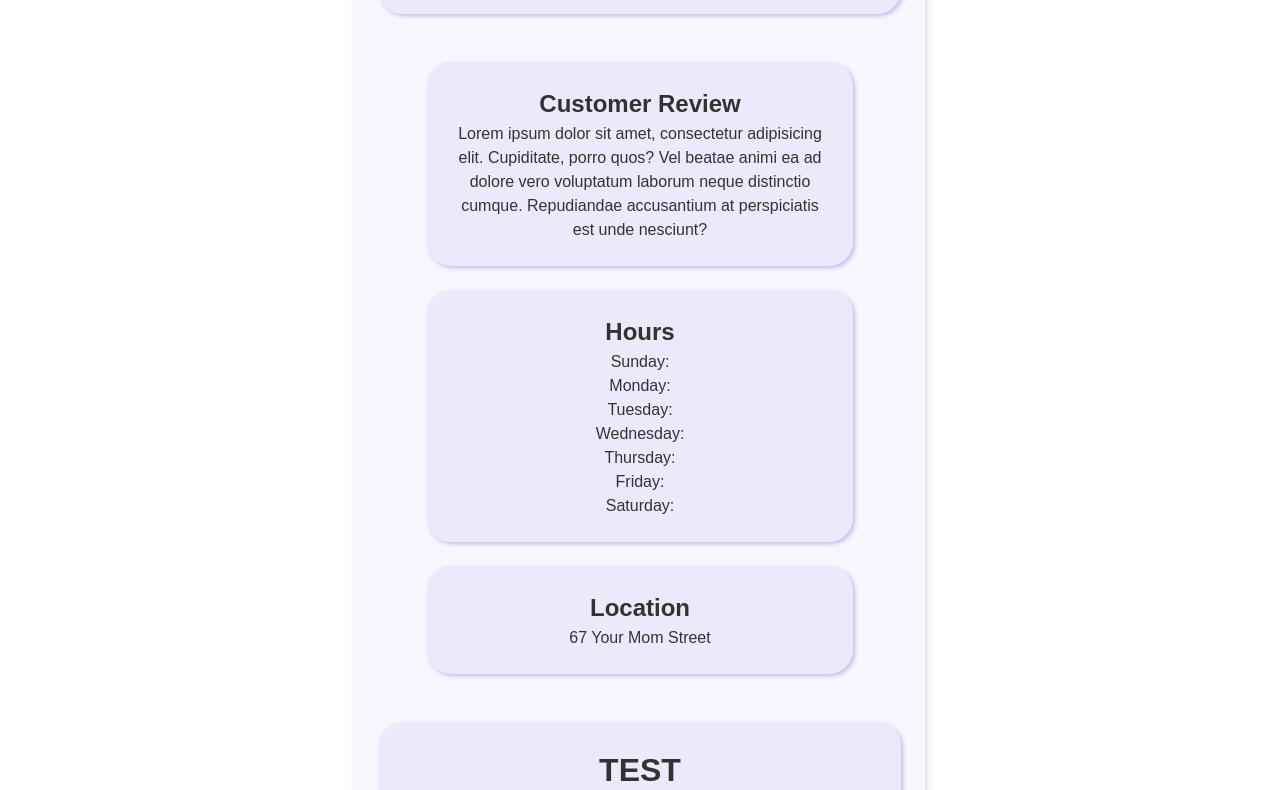
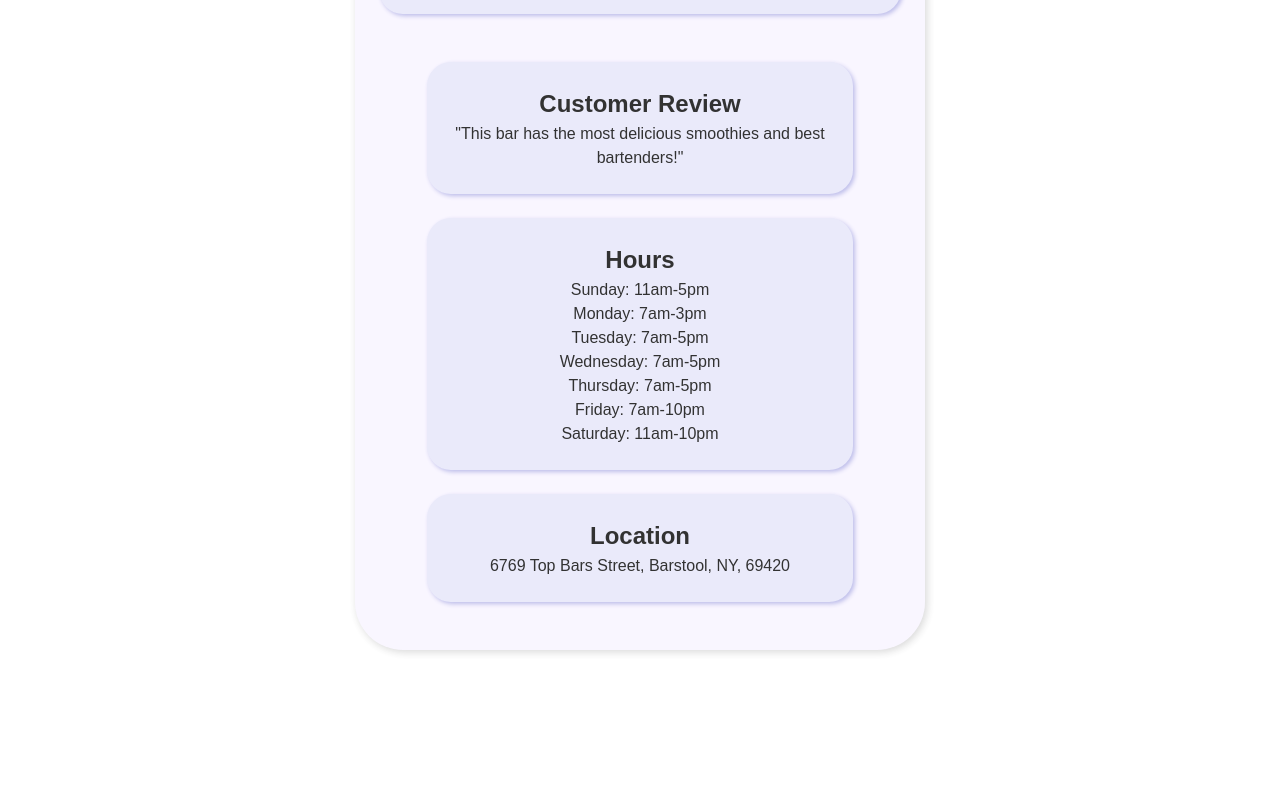
Before and after one commit to SarahDavis2/restaurant-page, a website built with webpack: page src/template.html in a window 1280 px wide. Shown: the part 282-1072 px from the top of the page. After the commit the page ends 980 px from the top, so only its background shows below. Built offline with nearby package versions, Linux system fonts and the light colour scheme; files whose address does not match are found by name.

Commit message:
Feat: HomePage

```diff
--- a/src/index.js
+++ b/src/index.js
@@ -1,13 +1,10 @@
 // scripts
-import {Page} from "./scripts/HomePage.js";
+import {HomePage} from "./scripts/HomePage.js";
 // import { HomePage } from "./scripts/HomePage.js";
 
 // styles
 import "./styles/reset.css";
 import "./styles.css";
 
-const page = new Page();
-page.addTitle("TEST");
-page.addCard("YUH", "para");
-
-// const home = new HomePage();
+// for tests
+new HomePage();
--- a/src/scripts/HomePage.js
+++ b/src/scripts/HomePage.js
@@ -27,18 +27,46 @@ class Page {
     }
 }
 
-export {Page};
 
-// class HomePage {
-//     constructor() {
-//         console.log('hello');
-//         const div = document.createElement('div');
-//         div.textContent = "TEST";
-//         const board = document.querySelector('.board');
-//         board.appendChild(div);
-//     }
-// }
+class HomePage extends Page {
+    constructor() {
+        super();
+        const HOURS = [
+            "Sunday: 11am-5pm",
+            "Monday: 7am-3pm",
+            "Tuesday: 7am-5pm",
+            "Wednesday: 7am-5pm",
+            "Thursday: 7am-5pm",
+            "Friday: 7am-10pm",
+            "Saturday: 11am-10pm",
+        ];
 
-// export {HomePage};
+        this.addTitle("Slushy's Smoothie Bar");
+        this.addCard("Customer Review", '"This bar has the most delicious smoothies and best bartenders!"');
+        this.addHours("Hours", HOURS);
+        this.addCard("Location", "6769 Top Bars Street, Barstool, NY, 69420");
+    }
+    addHours(inputHeader, list) {
+        const card = document.createElement('div');
+        const header = document.createElement('h2');
+        const ul = document.createElement('ul');
+
+        card.classList.add('card');
+        header.textContent = inputHeader;
+        ul.setAttribute('role', 'list');
+        list.forEach((item) => {
+            const addItem = document.createElement('li');
+            addItem.textContent = item;
+            ul.appendChild(addItem);
+        });
+
+        this.board.appendChild(card);
+        card.appendChild(header);
+        card.appendChild(ul);
+    }
+}
+
+export {HomePage};
+
 
 // We creating stuff inside the board element
--- a/src/template.html
+++ b/src/template.html
@@ -16,7 +16,7 @@
         </header>
         <div class="bg">
             <div class="board">
-                <div class="card title">
+                <!-- <div class="card title">
                     <h1>Slushy's Smoothie Bar</h1>
                 </div>
                 <div class="card">
@@ -38,7 +38,7 @@
                 <div class="card">
                     <h2>Location</h2>
                     <p>67 Your Mom Street</p>
-                </div>
+                </div> -->
             </div>
         </div>
     </div>
```
